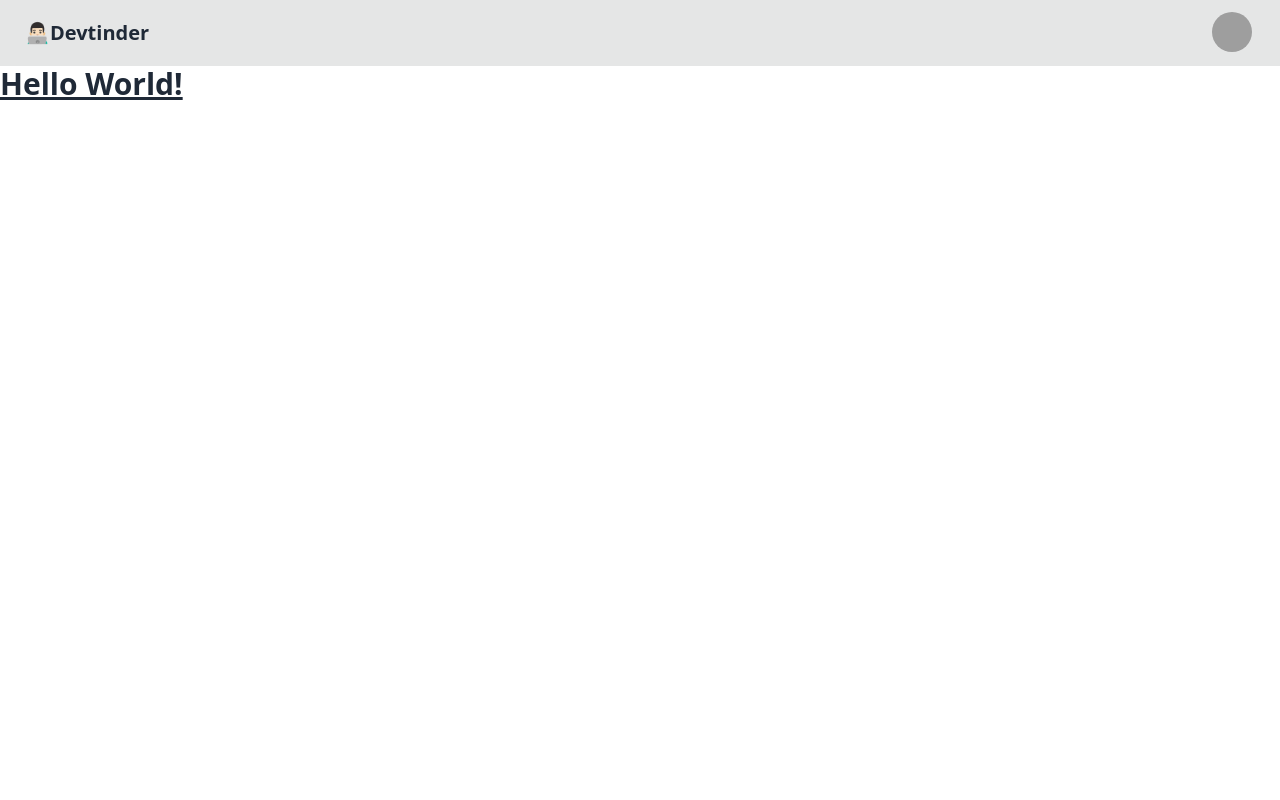
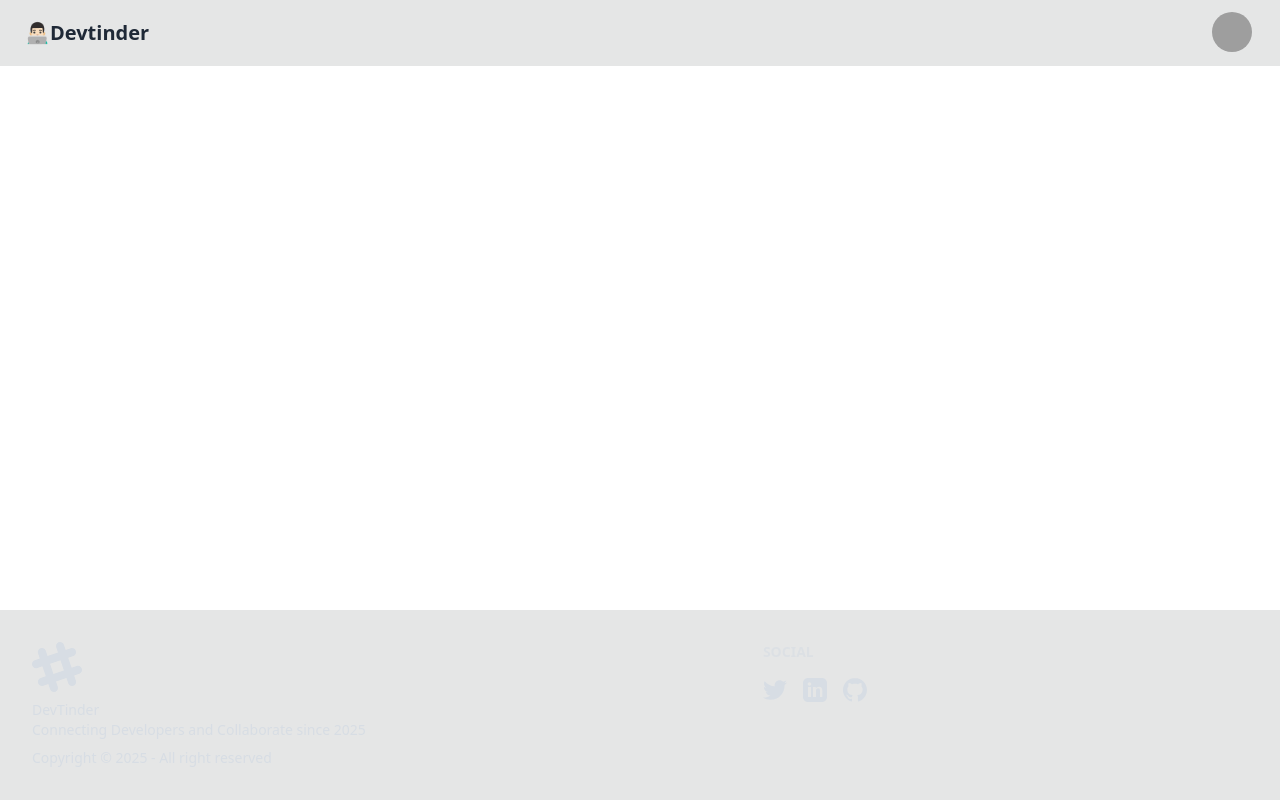
Before and after one commit to harshmann10/DevTinder-frontend, a React (Vite) app: page / in a window 1280 px wide. Built offline with nearby package versions, Linux system fonts and the light colour scheme; grey boxes are pictures that could not be loaded.

Commit message:
setup react router, add routing and layout components, implement Navbar, Body, Footer, Login, and Profile components

```diff
--- a/package.json
+++ b/package.json
@@ -11,7 +11,8 @@
   },
   "dependencies": {
     "react": "^19.1.0",
-    "react-dom": "^19.1.0"
+    "react-dom": "^19.1.0",
+    "react-router-dom": "^6.30.1"
   },
   "devDependencies": {
     "@eslint/js": "^9.25.0",
--- a/src/App.jsx
+++ b/src/App.jsx
@@ -1,45 +1,19 @@
+import { BrowserRouter, Route, Routes } from "react-router-dom"
+import Body from "./Body";
+import Login from "./Login";
+import Profile from "./Profile";
+
 function App() {
   return (
     <>
-      <div className="navbar bg-base-300">
-        <div className="flex-1">
-          <a className="btn btn-ghost text-xl">👨🏻‍💻Devtinder</a>
-        </div>
-        <div className="flex-none gap-2">
-          <div className="dropdown dropdown-end mr-4">
-            <div
-              tabIndex={0}
-              role="button"
-              className="btn btn-ghost btn-circle avatar"
-            >
-              <div className="w-10 rounded-full">
-                <img
-                  alt="Tailwind CSS Navbar component"
-                  src="https://img.daisyui.com/images/stock/photo-1534528741775-53994a69daeb.webp"
-                />
-              </div>
-            </div>
-            <ul
-              tabIndex={0}
-              className="menu menu-sm dropdown-content bg-base-100 rounded-box z-[1] mt-3 w-52 p-2 shadow"
-            >
-              <li>
-                <a className="justify-between">
-                  Profile
-                  <span className="badge">New</span>
-                </a>
-              </li>
-              <li>
-                <a>Settings</a>
-              </li>
-              <li>
-                <a>Logout</a>
-              </li>
-            </ul>
-          </div>
-        </div>
-      </div>
-      <h1 className="text-3xl font-bold underline">Hello World!</h1>
+      <BrowserRouter basename="/">
+        <Routes>
+          <Route path="/" element={<Body />}>
+            <Route path="login" element={<Login />}></Route>
+            <Route path="/profile" element={<Profile />}></Route>
+          </Route>
+        </Routes>
+      </BrowserRouter>
     </>
   );
 }
--- /dev/null
+++ b/src/Body.jsx
@@ -0,0 +1,17 @@
+import { Outlet } from "react-router-dom";
+import NavBar from "./NavBar";
+import Footer from "./Footer";
+
+function Body() {
+    return (
+        <div className="flex flex-col min-h-screen">
+            <NavBar />
+            <main className="flex-grow">
+                <Outlet />
+            </main>
+            <Footer />
+        </div>
+    )
+}
+
+export default Body
--- /dev/null
+++ b/src/Footer.jsx
@@ -0,0 +1,65 @@
+const Footer = () => {
+    return (
+        <footer className="footer bg-base-300 text-neutral-content p-8">
+            <aside>
+                <svg
+                    width="50"
+                    height="50"
+                    viewBox="0 0 24 24"
+                    xmlns="http://www.w3.org/2000/svg"
+                    fillRule="evenodd"
+                    clipRule="evenodd"
+                    className="fill-current">
+                    <path
+                        d="M22.672 15.226l-2.432.811.841 2.515c.33 1.019-.209 2.127-1.23 2.456-1.15.325-2.148-.321-2.463-1.226l-.84-2.518-5.013 1.677.84 2.517c.391 1.203-.434 2.542-1.831 2.542-.88 0-1.601-.564-1.86-1.314l-.842-2.516-2.431.809c-1.135.328-2.145-.317-2.463-1.229-.329-1.018.211-2.127 1.231-2.456l2.432-.809-1.621-4.823-2.432.808c-1.355.384-2.558-.59-2.558-1.839 0-.817.509-1.582 1.327-1.846l2.433-.809-.842-2.515c-.33-1.02.211-2.129 1.232-2.458 1.02-.329 2.13.209 2.461 1.229l.842 2.515 5.011-1.677-.839-2.517c-.403-1.238.484-2.553 1.843-2.553.819 0 1.585.509 1.85 1.326l.841 2.517 2.431-.81c1.02-.33 2.131.211 2.461 1.229.332 1.018-.21 2.126-1.23 2.456l-2.433.809 1.622 4.823 2.433-.809c1.242-.401 2.557.484 2.557 1.838 0 .819-.51 1.583-1.328 1.847m-8.992-6.428l-5.01 1.675 1.619 4.828 5.011-1.674-1.62-4.829z"></path>
+                </svg>
+                <p>
+                    DevTinder
+                    <br />
+                    Connecting Developers and Collaborate since 2025
+                </p>
+                <p>Copyright © {new Date().getFullYear()} - All right reserved</p>
+            </aside>
+            <nav>
+                <h6 className="footer-title">Social</h6>
+                <div className="grid grid-flow-col gap-4">
+                    <a href="#">
+                        <svg
+                            xmlns="http://www.w3.org/2000/svg"
+                            width="24"
+                            height="24"
+                            viewBox="0 0 24 24"
+                            className="fill-current">
+                            <path
+                                d="M24 4.557c-.883.392-1.832.656-2.828.775 1.017-.609 1.798-1.574 2.165-2.724-.951.564-2.005.974-3.127 1.195-.897-.957-2.178-1.555-3.594-1.555-3.179 0-5.515 2.966-4.797 6.045-4.091-.205-7.719-2.165-10.148-5.144-1.29 2.213-.669 5.108 1.523 6.574-.806-.026-1.566-.247-2.229-.616-.054 2.281 1.581 4.415 3.949 4.89-.693.188-1.452.232-2.224.084.626 1.956 2.444 3.379 4.6 3.419-2.07 1.623-4.678 2.348-7.29 2.04 2.179 1.397 4.768 2.212 7.548 2.212 9.142 0 14.307-7.721 13.995-14.646.962-.695 1.797-1.562 2.457-2.549z"></path>
+                        </svg>
+                    </a>
+                    <a href="https://www.linkedin.com/in/harsh-mann01/" target="_blank">
+                        <svg
+                            xmlns="http://www.w3.org/2000/svg"
+                            width="24"
+                            height="24"
+                            viewBox="0 0 24 24"
+                            className="fill-current"
+                        >
+                            <path d="M19 0h-14c-2.761 0-5 2.239-5 5v14c0 2.761 2.239 5 5 5h14c2.761 0 5-2.239 5-5v-14c0-2.761-2.239-5-5-5zm-11 19h-3v-10h3v10zm-1.5-11.268c-.966 0-1.75-.784-1.75-1.75s.784-1.75 1.75-1.75 1.75.784 1.75 1.75-.784 1.75-1.75 1.75zm13.5 11.268h-3v-5.604c0-1.336-.026-3.06-1.865-3.06-1.865 0-2.152 1.458-2.152 2.965v5.699h-3v-10h2.879v1.365h.042c.401-.759 1.379-1.56 2.839-1.56 3.038 0 3.597 2 3.597 4.604v5.591z" />
+                        </svg>
+                    </a>
+                    <a href="https://github.com/harshmann10" target="_blank">
+                        <svg
+                            xmlns="http://www.w3.org/2000/svg"
+                            width="24"
+                            height="24"
+                            viewBox="0 0 24 24"
+                            className="fill-current"
+                        >
+                            <path d="M12 0c-6.627 0-12 5.373-12 12 0 5.304 3.438 9.8 8.207 11.385.6.111.793-.261.793-.577 0-.285-.011-1.04-.016-2.04-3.338.724-4.042-1.609-4.042-1.609-.546-1.387-1.333-1.757-1.333-1.757-1.091-.745.083-.729.083-.729 1.205.085 1.84 1.237 1.84 1.237 1.07 1.835 2.807 1.305 3.492.998.108-.776.42-1.305.763-1.605-2.665-.305-5.466-1.332-5.466-5.93 0-1.31.469-2.38 1.235-3.221-.123-.304-.535-1.527.117-3.182 0 0 1.007-.322 3.3 1.23.957-.267 1.983-.4 3.003-.404 1.02.004 2.047.137 3.003.404 2.293-1.552 3.298-1.23 3.298-1.23.653 1.655.241 2.878.118 3.182.767.841 1.234 1.911 1.234 3.221 0 4.608-2.805 5.625-5.476 5.922.432.372.816 1.102.816 2.222 0 1.606-.014 2.896-.014 3.293 0 .319.191.694.799.576 4.766-1.588 8.202-6.081 8.202-11.382 0-6.627-5.373-12-12-12z" />
+                        </svg>
+                    </a>
+                </div>
+            </nav>
+        </footer>
+    );
+};
+
+export default Footer;
--- /dev/null
+++ b/src/Login.jsx
@@ -0,0 +1,9 @@
+
+
+function Login() {
+  return (
+    <div>Login</div>
+  )
+}
+
+export default Login
--- /dev/null
+++ b/src/NavBar.jsx
@@ -0,0 +1,44 @@
+const Navbar = () => {
+  return (
+    <div className="navbar bg-base-300">
+      <div className="flex-1">
+        <a className="btn btn-ghost text-xl">👨🏻‍💻Devtinder</a>
+      </div>
+      <div className="flex-none gap-2">
+        <div className="dropdown dropdown-end mr-4">
+          <div
+            tabIndex={0}
+            role="button"
+            className="btn btn-ghost btn-circle avatar"
+          >
+            <div className="w-10 rounded-full">
+              <img
+                alt="Tailwind CSS Navbar component"
+                src="https://img.daisyui.com/images/stock/photo-1534528741775-53994a69daeb.webp"
+              />
+            </div>
+          </div>
+          <ul
+            tabIndex={0}
+            className="menu menu-sm dropdown-content bg-base-100 rounded-box z-[1] mt-3 w-52 p-2 shadow"
+          >
+            <li>
+              <a className="justify-between">
+                Profile
+                <span className="badge">New</span>
+              </a>
+            </li>
+            <li>
+              <a>Settings</a>
+            </li>
+            <li>
+              <a>Logout</a>
+            </li>
+          </ul>
+        </div>
+      </div>
+    </div>
+  );
+};
+
+export default Navbar;
--- /dev/null
+++ b/src/Profile.jsx
@@ -0,0 +1,9 @@
+
+
+function Profile() {
+  return (
+    <div>Profile</div>
+  )
+}
+
+export default Profile
```
Also changed, not shown: 1 other file (tests, documents, lock files or other folders).
